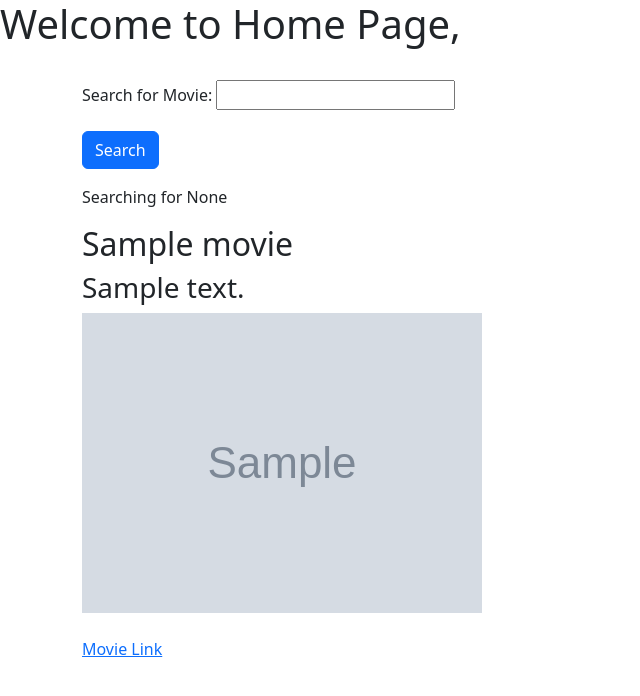
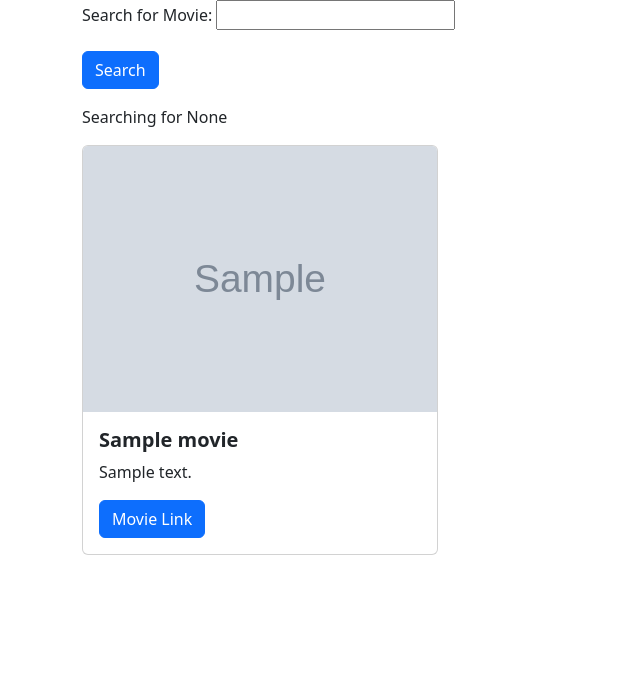
Before and after one commit to dposada13/integrator_project, a Django app: page / in a window 1280 px wide. Shown: the top 696 px of the page, without its empty margins (0-640 px from the left). Run offline with Django 5.2, Linux system fonts and the light colour scheme; tables that the repository leaves empty hold one stand-in row (values such as "Sample post"); grey boxes marked "Sample" are stand-in pictures.

Commit message:
Card_Bootstrap

```diff
--- a/movie/templates/home.html
+++ b/movie/templates/home.html
@@ -1,7 +1,7 @@
 <head>
     <link href="https://cdn.jsdelivr.net/npm/bootstrap@5.3.2/dist/css/bootstrap.min.css" rel="stylesheet" integrity="sha384-T3c6CoIi6uLrA9TneNEoa7RxnatzjcDSCmG1MXxSR1GAsXEV/Dwwykc2MPK8M2HN" crossorigin="anonymous">
 </head>
-<h1>Welcome to Home Page,<FONT COLOR="brown">{{name}}</FONT></h1><br>
+{% comment %} <h1>Welcome to Home Page,<FONT COLOR="brown">{{name}}</FONT></h1><br> {% endcomment %}
 
 <div class="container">
     <form action="">
@@ -9,18 +9,26 @@
             <label for="searchMovie" class="form-label">
                 Search for Movie:
             </label>
-            <input type="text" lass="from-control" name="searchMovie"/>
+            <input type="text" lass="form-control" name="searchMovie"/>
         </div>
         <button type="submit" class="btn btn-primary">Search</button>
     </form>
     <p>Searching for {{searchTerm}}</p>
+    <div class="row row-cols-1 row-cols-md-3 g4">
         {% for movie in movies %}
-            <h2>{{movie.title}}</h2>
-            <h3>{{movie.description}}</h3>
-            <img src ="{{ movie.image.url }}"><br><br>
-            {% if movie.url %}
-                <a href="{{ movie.url }}">Movie Link </a>
-            {% endif %}
+        <div v-for="movie in Movies" class="col">
+            <div class ="card">
+                <img class="card-img-top" src="{{movie.image.url}}"/>
+                <div class="card-body">
+                    <h5 class ="card-title fw-bold">{{movie.title}}</h5>
+                    <p class="card-text">{{movie.description}}</p>
+                    {% if movie.url %}
+                         <a href="{{ movie.url }}" class = "btn btn-primary">Movie Link </a>
+                    {% endif %}
+                </div>
+            </div>
+        </div>
         {% endfor %}
     <br/>
+    <br/>
 </div>
```
